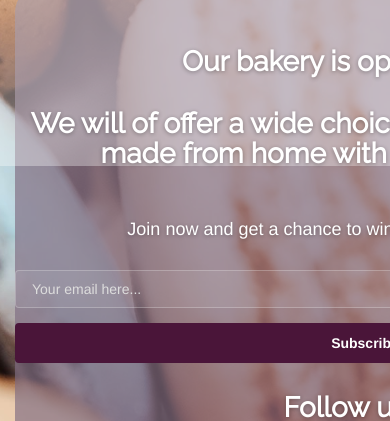
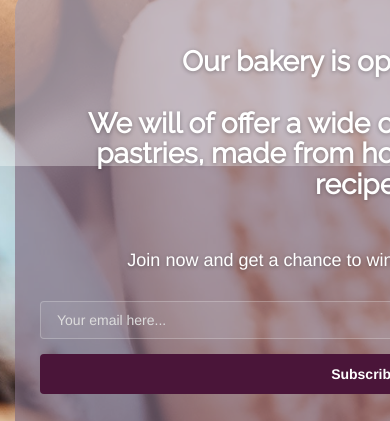
Before and after one commit to jeremylanglois/jeremylanglois.github.io, a plain HTML site: page index.html in a window 390 px wide. Shown: the part 678-1099 px from the top of the page. Drawn offline with Linux system fonts and the light colour scheme; a web font is replaced by a local one.

Commit message:
Cleanup content

```diff
--- a/css/coming-sssoon.css
+++ b/css/coming-sssoon.css
@@ -896,7 +896,7 @@ h1 small, h2 small, h3 small, h1 .small, h2 .small, h3 .small {
     position: relative;
     /*margin-left: -50vw;*/
     /*left: 50%;*/
-    padding: 10px 0px;
+    padding: 10px 40px;
     border-radius: 25px;
 }
 
--- a/index.html
+++ b/index.html
@@ -8,6 +8,7 @@
     <meta name="viewport" content="width=device-width"/>
 
     <title>Ganache French Bakery </title>
+    <link rel="shortcut icon" type="image/jpg" href="images/favicon-macaron-purple.jpg"/>
 
     <link href="css/bootstrap.css" rel="stylesheet"/>
     <link href="css/coming-sssoon.css" rel="stylesheet"/>
@@ -46,7 +47,7 @@
                         Join now and get a chance to win a box of twelve macarons
                     </h5>
                     <div class="row">
-                        <div class="col-md-4 col-md-offset-4 col-sm6-6 col-sm-offset-3 ">
+<!--                        <div class="col-md-4 col-md-offset-4 col-sm6-6 col-sm-offset-3 ">-->
                             <form class="form-inline" role="form">
                                 <div class="form-group">
                                     <label class="sr-only" for="ganachefrenchbakery@gmail.com">Email address</label>
@@ -56,7 +57,7 @@
                                 <button type="submit" class="btn btn-subscribe btn-fill">Subscribe</button>
                             </form>
 
-                        </div>
+<!--                        </div>-->
                     </div>
                 </div>
 
```
Also changed, not shown: images/favicon-macaron-purple.jpg (added).
